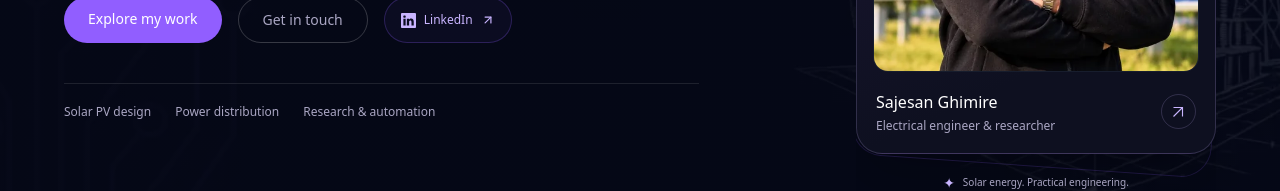
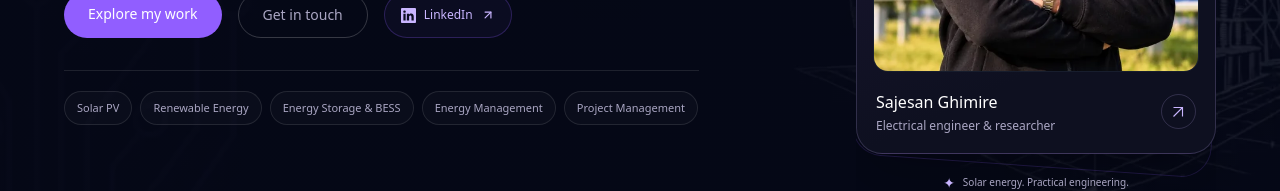
Before and after one commit to GhimirePlan/Sajesan-Ghimire-Portfolio, a React (Vite) app: page / in a window 1280 px wide. Shown: the part 513-704 px from the top of the page. Built offline with nearby package versions, Linux system fonts and the light colour scheme; no server answers.

Commit message:
Refresh hero focus areas with minimal wrapping tags

```diff
--- a/src/components/sections/Hero.tsx
+++ b/src/components/sections/Hero.tsx
@@ -47,11 +47,19 @@ export default function Hero() {
             <FiArrowUpRight size={14} aria-hidden="true" />
           </a>
         </div>
-        <div className="flex flex-wrap gap-x-6 gap-y-2 mt-10 pt-5 border-t border-white/10 text-xs text-secondary">
-          <span>Solar PV design</span>
-          <span>Power distribution</span>
-          <span>Research & automation</span>
-        </div>
+        <ul
+          aria-label="Areas of focus"
+          className="flex flex-wrap gap-2 mt-8 pt-5 border-t border-white/10"
+        >
+          {['Solar PV', 'Renewable Energy', 'Energy Storage & BESS', 'Energy Management', 'Project Management'].map(area => (
+            <li
+              key={area}
+              className="rounded-full border border-white/10 bg-white/[0.025] px-3 py-1.5 text-[11px] leading-5 text-secondary"
+            >
+              {area}
+            </li>
+          ))}
+        </ul>
       </motion.div>
       <motion.div
         initial={{ opacity: 0, y: 12 }}
```
